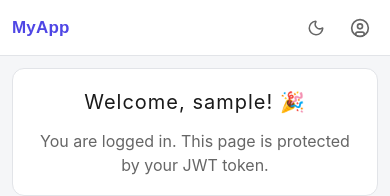
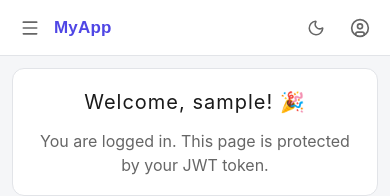
Before and after one commit to DevBhargav07/project, a React (Vite) app in the folder frontend/: page /dashboard in a window 390 px wide. Shown: the top 196 px of the page. Built offline with nearby package versions, Linux system fonts and the light colour scheme; no server answers; sample sign-in values are in the browser's storage.

Commit message:
using topbar for mobile view

```diff
--- a/frontend/src/components/Topbar.jsx
+++ b/frontend/src/components/Topbar.jsx
@@ -1,11 +1,12 @@
 import { useState, useRef, useEffect } from "react";
 import { useNavigate } from "react-router-dom";
 import { toast } from "sonner";
-import { Moon, Sun, UserCircle, User, LogOut } from "lucide-react";
+import { Menu, Moon, Sun, UserCircle, User, LogOut } from "lucide-react";
 import { useTheme } from "../context/ThemeContext";
 import { useAuth } from "../context/AuthContext";
 
-export default function Topbar() {
+
+export default function Topbar({ onMenuClick }) {
   const { theme, toggleTheme } = useTheme();
   const { username, logout } = useAuth();
   const [dropdownOpen, setDropdownOpen] = useState(false);
@@ -37,7 +38,17 @@ export default function Topbar() {
 
   return (
     <header className="topbar">
-      <div className="topbar-brand">MyApp</div>
+      <div className="topbar-left">
+        <button
+          type="button"
+          className="topbar-icon-btn topbar-menu-btn"
+          onClick={onMenuClick}
+          aria-label="Open menu"
+        >
+          <Menu size={20} />
+        </button>
+        <div className="topbar-brand">MyApp</div>
+      </div>
 
       <div className="topbar-actions">
         <button
```
